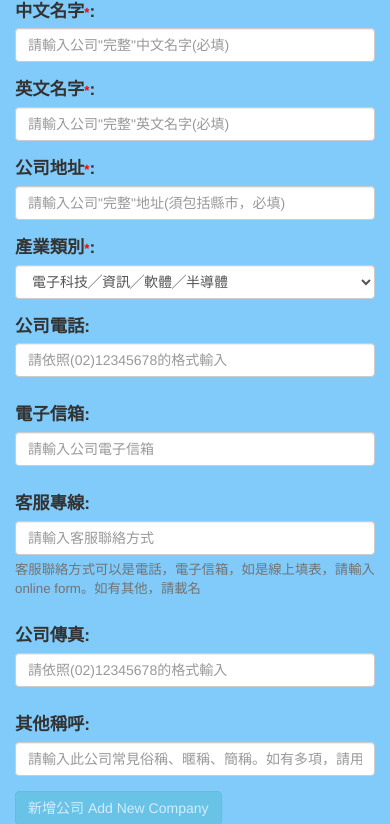
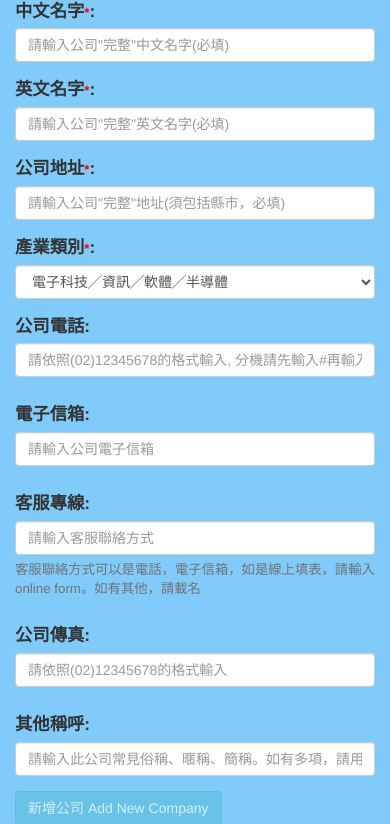
Before and after one commit to s92025592025/iTYAPN-Information-System, a PHP site: page /createNewCompany.php in a window 390 px wide. Shown: the part 373-1197 px from the top of the page. Run offline with PHP 8.4, Linux system fonts and the light colour scheme; the visitor is signed in with stand-in values (Sample User, id 1); some libraries are stand-ins or nearby versions.

Commit message:
now only limit phone number to be at least 9 numbers when entered

```diff
--- a/createNewCompany.js
+++ b/createNewCompany.js
@@ -37,7 +37,7 @@
 		var reg = /^\(0([2-8]|37|49|89|82|826|836)\)[0-9]{5,8}$/;
 		var flag = true;
 		for(var i = 0; i < phones.length; i++){
-			if(phones[i].value.trim().length < 9){
+			if(phones[i].value.trim().length > 0 && phones[i].value.trim().length < 9){
 				// show error message
 				document.querySelectorAll(".phone-warning")[i].innerHTML =
 					"電話輸入格式有誤。 此欄預設為輸入台灣市內電話所用，請依照 \"(區碼)無空格無符號電話號碼\" 的格式輸入，</br>" +
--- a/createNewCompany.php
+++ b/createNewCompany.php
@@ -77,7 +77,7 @@
 			<div class="form-group">
 				<label class="control-label col-sm-2">公司電話: </label>
 				<div class="col-sm-10">
-					<input class="form-control phone-num" name="phone" placeholder="請依照(02)12345678的格式輸入" value="<?=$subsitude["phone"]?>">
+					<input class="form-control phone-num" name="phone" placeholder="請依照(02)12345678的格式輸入, 分機請先輸入#再輸入分機號碼" value="<?=$subsitude["phone"]?>">
 					<span class="help-block phone-warning"></span>
 				</div>
 			</div>
```
